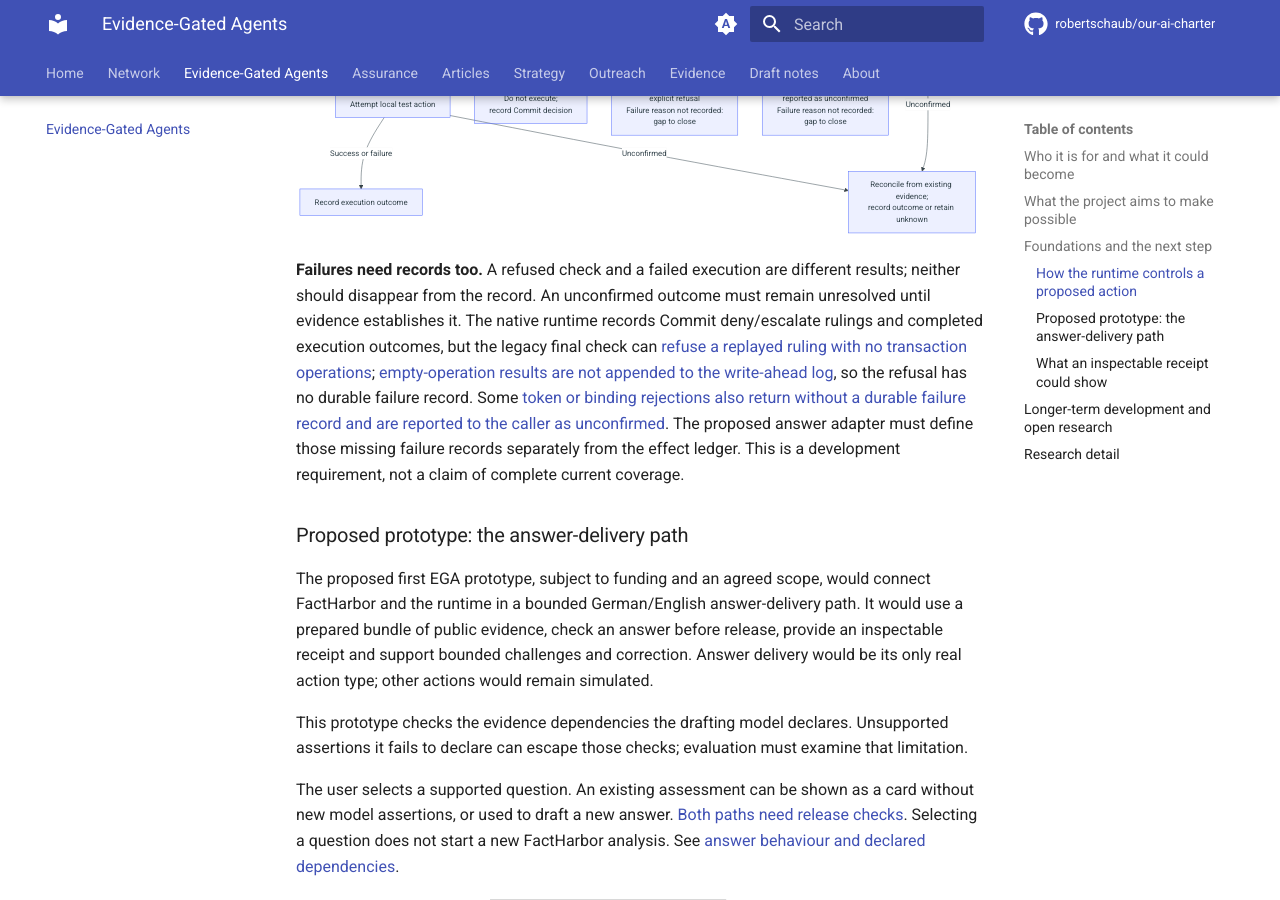
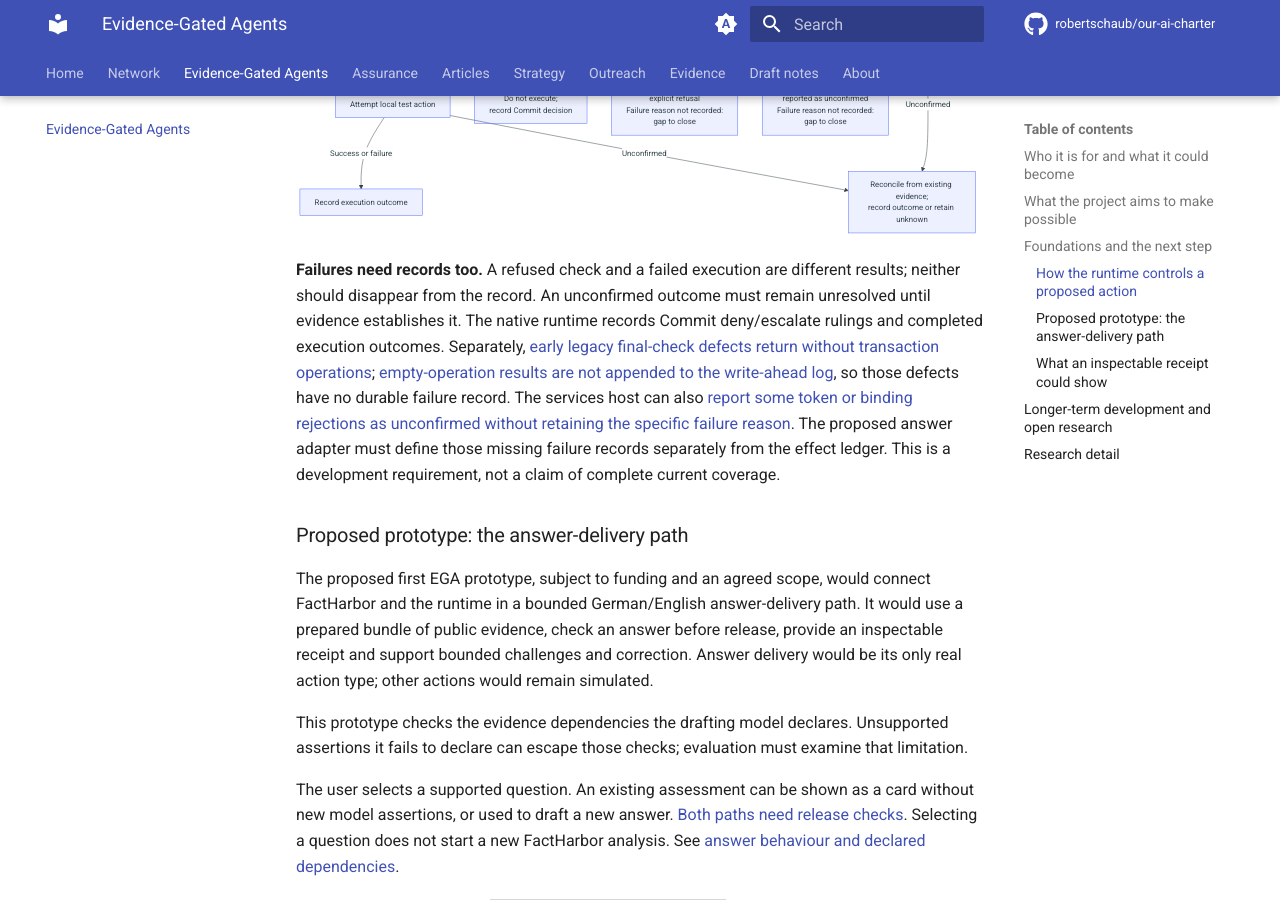
Before and after one commit to robertschaub/our-ai-charter, an MkDocs documentation site: the page built from docs/Assurance/Concepts/evidence-gated-agents.md, in a window 1280 px wide and 900 px high, scrolled down 2816 px. Built offline with MkDocs 1.6.1 and Material for MkDocs 9.7.7, drawn with Linux system fonts in a browser that asks for light colours; plug-ins that fetch from the network failed and are left out; comment, search, counter and statistics services are not loaded.

Commit message:
docs(ega): distinguish legacy final-check gaps

````diff
--- a/docs/Assurance/Concepts/evidence-gated-agents.md
+++ b/docs/Assurance/Concepts/evidence-gated-agents.md
@@ -64,14 +64,14 @@ flowchart TD
     S -->|Confirmed and matching| O["Attempt local test action"]
     G -->|Denied or needs review| N["Do not execute;<br/>record gate decision"]
     S -->|Native Commit denied or escalated| C["Do not execute;<br/>record Commit decision"]
-    S -->|Ruling replay rejected| RP["No new effect;<br/>explicit refusal<br/>Failure reason not recorded:<br/>gap to close"]
+    S -->|Legacy final check:<br/>ruling replay rejected| RP["No new effect;<br/>explicit refusal<br/>Failure reason not recorded:<br/>gap to close"]
     S -->|Binding or token rejected| X["No new effect;<br/>reported as unconfirmed<br/>Failure reason not recorded:<br/>gap to close"]
     O -->|Success or failure| R["Record execution outcome"]
     O -->|Unconfirmed| U["Reconcile from existing evidence;<br/>record outcome or retain unknown"]
     S -->|Unconfirmed| U
 ```
 
-**Failures need records too.** A refused check and a failed execution are different results; neither should disappear from the record. An unconfirmed outcome must remain unresolved until evidence establishes it. The native runtime records Commit deny/escalate rulings and completed execution outcomes, but the legacy final check can [refuse a replayed ruling with no transaction operations](https://github.com/robertschaub/ai-charter-runtime/blob/cad927a697814b20c327bf61c49b9d38cfc7470e/packages/gate-core/src/authorizationCore.ts#L2721-L2729); [empty-operation results are not appended to the write-ahead log](https://github.com/robertschaub/ai-charter-runtime/blob/cad927a697814b20c327bf61c49b9d38cfc7470e/packages/gate-core/src/walStore.ts#L360-L361), so the refusal has no durable failure record. Some [token or binding rejections also return without a durable failure record and are reported to the caller as unconfirmed](https://github.com/robertschaub/ai-charter-runtime/blob/cad927a697814b20c327bf61c49b9d38cfc7470e/packages/services-mock/src/servicesHost.ts#L189-L191). The proposed answer adapter must define those missing failure records separately from the effect ledger. This is a development requirement, not a claim of complete current coverage.
+**Failures need records too.** A refused check and a failed execution are different results; neither should disappear from the record. An unconfirmed outcome must remain unresolved until evidence establishes it. The native runtime records Commit deny/escalate rulings and completed execution outcomes. Separately, [early legacy final-check defects return without transaction operations](https://github.com/robertschaub/ai-charter-runtime/blob/cad927a697814b20c327bf61c49b9d38cfc7470e/packages/gate-core/src/authorizationCore.ts#L2721-L2732); [empty-operation results are not appended to the write-ahead log](https://github.com/robertschaub/ai-charter-runtime/blob/cad927a697814b20c327bf61c49b9d38cfc7470e/packages/gate-core/src/walStore.ts#L360-L361), so those defects have no durable failure record. The services host can also [report some token or binding rejections as unconfirmed without retaining the specific failure reason](https://github.com/robertschaub/ai-charter-runtime/blob/cad927a697814b20c327bf61c49b9d38cfc7470e/packages/services-mock/src/servicesHost.ts#L189-L191). The proposed answer adapter must define those missing failure records separately from the effect ledger. This is a development requirement, not a claim of complete current coverage.
 
 ### Proposed prototype: the answer-delivery path
 
````
Also changed, not shown: CHANGELOG.md (+1 -1 lines).
